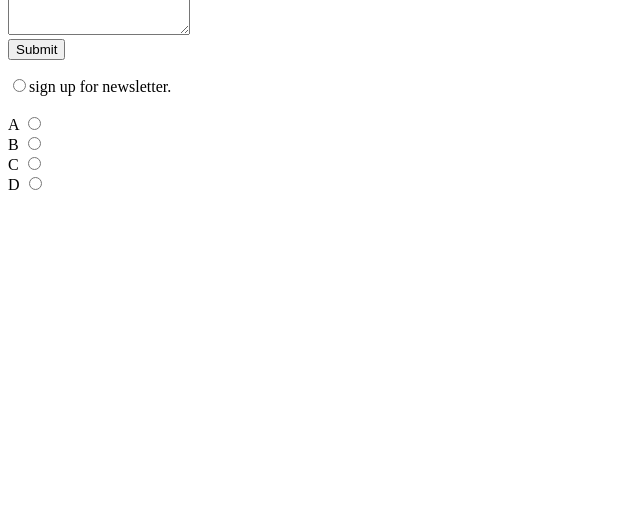
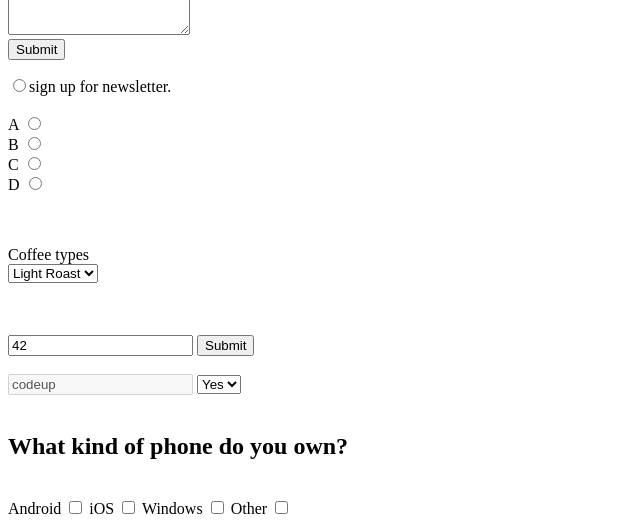
Before and after one commit to garcia-oswaldo/practicehtml, a Spring app: template src/main/resources/templates/forms.html in a window 1280 px wide. Shown: the part 289-815 px from the top of the page, without its empty margins (0-640 px from the left). Before the commit the page ends 479 px from the top, so only its background shows below. Run offline with Thymeleaf, Linux system fonts and the light colour scheme; the template is opened without the code that fills it, so the values that code supplies are empty.

Commit message:
update to forms

```diff
--- a/src/main/resources/templates/forms.html
+++ b/src/main/resources/templates/forms.html
@@ -60,7 +60,49 @@ A <input type="radio" name="quiz_question_1" value="a"><br>
 B <input type="radio" name="quiz_question_1" value="b"><br>
 C <input type="radio" name="quiz_question_1" value="c"><br>
 D <input type="radio" name="quiz_question_1" value="d"><br>
+<br><br>
 
+<p>
+    Coffee types
+    <br>
+<select name="coffee_preferences">
+    <option value="light">Light Roast</option>
+    <option value="dark">Dark Roast</option>
+    <option value="expresso">Expresso</option>
+</select>
+</p>
+<br>
+<input type="hidden" name="user_id" value="432">
+<br>
+<form method="post" action="https://request-inspector.glitch.me/">
+    <input name="the_answer" value="42">
+    <input type="submit">
+</form>
+<br>
+<input type="text" name="username" value="codeup" disabled>
+
+<select name="newsletter_signup">
+    <option disabled value="n">No</option>
+    <option selected value="y">Yes</option>
+</select>
+<br>
+<br>
+<h2>What kind of phone do you own?</h2>
+<br>
+<label for="android">
+    Android <input id="android" type="checkbox" name="phones" value="android">
+</label>
+
+<label for="ios">
+    iOS <input id="ios" type="checkbox" name="phones" value="ios">
+</label>
+
+<label for="windows">
+    Windows <input id="windows" type="checkbox" name="phones" value="windows">
+</label>
+<label for="other">
+    Other <input id="other" type="checkbox" name="phones" value="other">
+</label>
 
 </body>
 </html>
```
